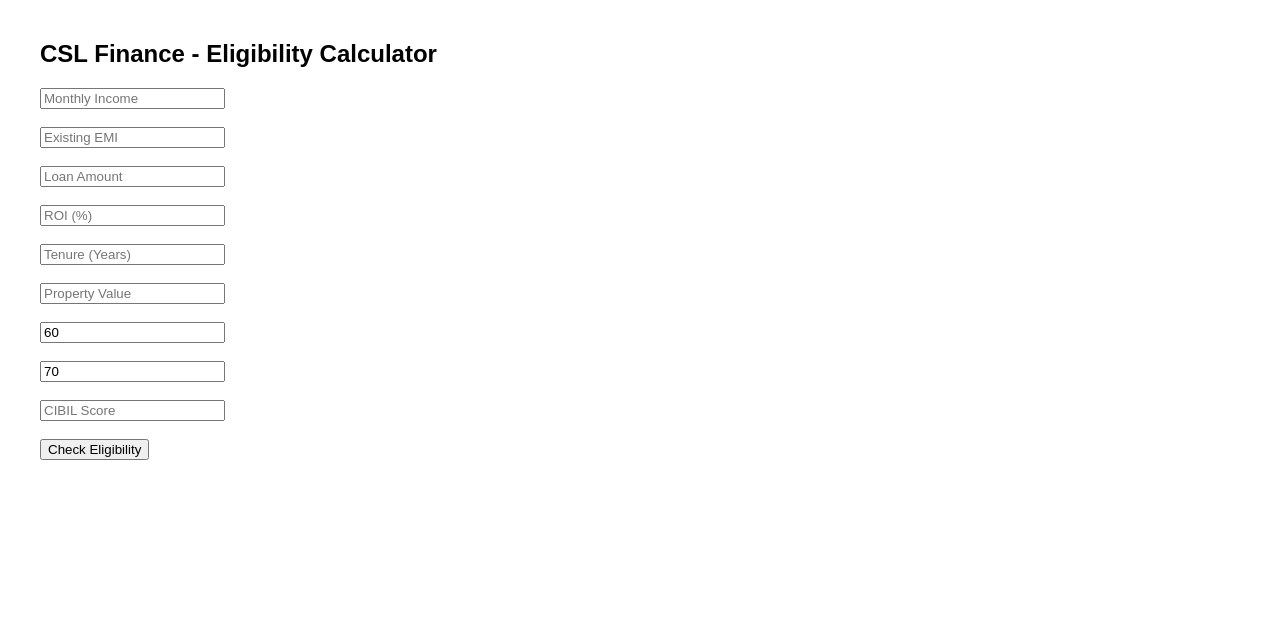
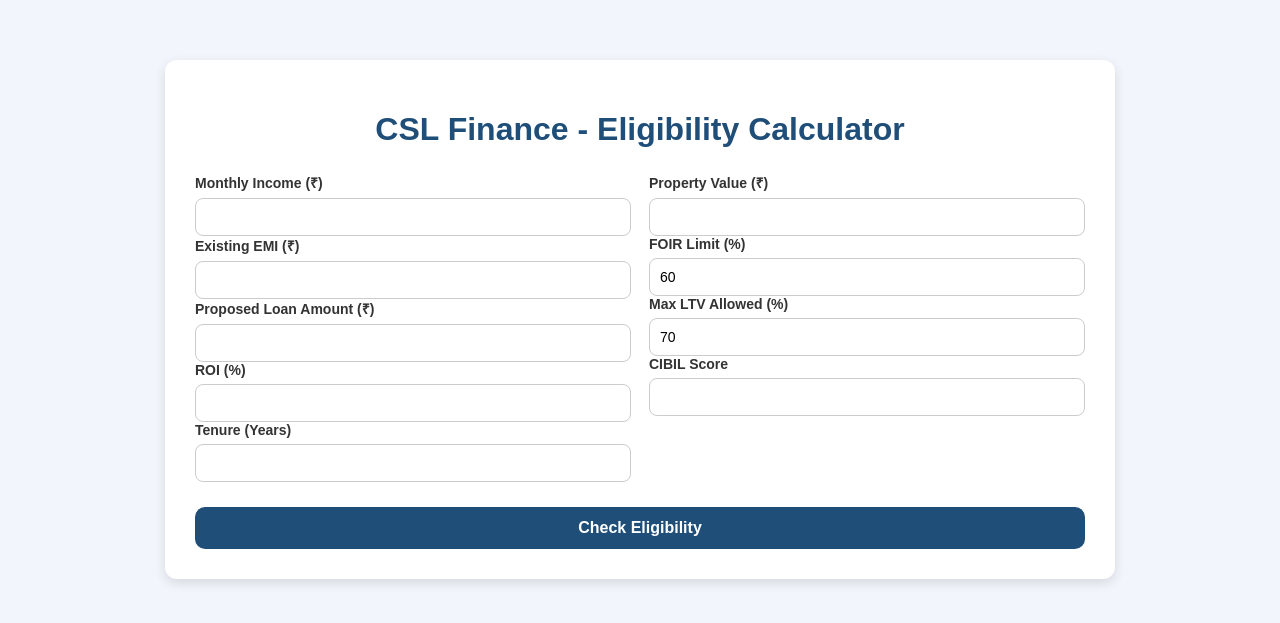
Before and after one commit to Suyashgusain08/csl-eligibility-webapp, a Flask app: page / in a window 1280 px wide. Shown: the top 623 px of the page. Run offline with Flask 3, Linux system fonts and the light colour scheme.

Commit message:
Add files via upload

```diff
--- a/CSL_Eligibility_WebApp/templates/index.html
+++ b/CSL_Eligibility_WebApp/templates/index.html
@@ -2,40 +2,194 @@
 <html>
 <head>
     <title>CSL Eligibility Calculator</title>
+    <style>
+        body {
+            font-family: Arial, sans-serif;
+            background: #f2f6fc;
+            margin: 0;
+            padding: 0;
+        }
+
+        .container {
+            max-width: 950px;
+            margin: 40px auto;
+            padding: 20px;
+        }
+
+        .card {
+            background: white;
+            padding: 30px;
+            border-radius: 12px;
+            box-shadow: 0px 4px 12px rgba(0,0,0,0.12);
+        }
+
+        h1 {
+            text-align: center;
+            color: #1f4e79;
+            margin-bottom: 25px;
+        }
+
+        .grid {
+            display: grid;
+            grid-template-columns: 1fr 1fr;
+            gap: 18px;
+        }
+
+        label {
+            font-size: 14px;
+            font-weight: bold;
+            margin-bottom: 6px;
+            display: block;
+            color: #333;
+        }
+
+        input {
+            width: 95%;
+            padding: 10px;
+            border: 1px solid #ccc;
+            border-radius: 8px;
+            font-size: 14px;
+        }
+
+        input:focus {
+            outline: none;
+            border-color: #1f4e79;
+            box-shadow: 0px 0px 6px rgba(31,78,121,0.3);
+        }
+
+        .btn {
+            margin-top: 25px;
+            width: 100%;
+            padding: 12px;
+            background: #1f4e79;
+            border: none;
+            color: white;
+            font-size: 16px;
+            border-radius: 10px;
+            cursor: pointer;
+            font-weight: bold;
+        }
+
+        .btn:hover {
+            background: #163a5c;
+        }
+
+        .result {
+            margin-top: 25px;
+            padding: 20px;
+            border-radius: 12px;
+            background: #f8f9fa;
+            border: 1px solid #ddd;
+        }
+
+        .result h2 {
+            margin-top: 0;
+            color: #1f4e79;
+        }
+
+        .eligible {
+            color: green;
+            font-weight: bold;
+            font-size: 18px;
+        }
+
+        .noteligible {
+            color: red;
+            font-weight: bold;
+            font-size: 18px;
+        }
+
+        .row {
+            display: flex;
+            justify-content: space-between;
+            padding: 6px 0;
+            border-bottom: 1px solid #e1e1e1;
+        }
+
+        .row:last-child {
+            border-bottom: none;
+        }
+
+        .row span {
+            font-weight: bold;
+        }
+
+        @media(max-width: 768px) {
+            .grid {
+                grid-template-columns: 1fr;
+            }
+            input {
+                width: 100%;
+            }
+        }
+    </style>
 </head>
-<body style="font-family: Arial; margin: 40px;">
 
-<h2>CSL Finance - Eligibility Calculator</h2>
+<body>
+    <div class="container">
+        <div class="card">
 
-<form method="POST">
-    <input type="number" step="0.01" name="income" placeholder="Monthly Income" required><br><br>
-    <input type="number" step="0.01" name="existing_emi" placeholder="Existing EMI" required><br><br>
-    <input type="number" step="0.01" name="loan_amount" placeholder="Loan Amount" required><br><br>
-    <input type="number" step="0.01" name="roi" placeholder="ROI (%)" required><br><br>
-    <input type="number" name="tenure" placeholder="Tenure (Years)" required><br><br>
-    <input type="number" step="0.01" name="property_value" placeholder="Property Value" required><br><br>
-    <input type="number" step="0.01" name="foir" placeholder="FOIR (%)" value="60" required><br><br>
-    <input type="number" step="0.01" name="max_ltv" placeholder="Max LTV (%)" value="70" required><br><br>
-    <input type="number" name="cibil" placeholder="CIBIL Score" required><br><br>
+            <h1>CSL Finance - Eligibility Calculator</h1>
 
-    <button type="submit">Check Eligibility</button>
-</form>
+            <form method="POST">
+                <div class="grid">
 
-{% if result %}
-<hr>
-<h3>Result</h3>
-<p><b>FOIR Allowed EMI:</b> ₹{{ result.foir_allowed_emi }}</p>
-<p><b>Proposed EMI:</b> ₹{{ result.proposed_emi }}</p>
-<p><b>Surplus/Deficit EMI:</b> ₹{{ result.surplus }}</p>
-<p><b>LTV %:</b> {{ result.ltv }}%</p>
-<p><b>Max Loan (FOIR):</b> ₹{{ result.max_loan_foir }}</p>
-<p><b>Max Loan (LTV):</b> ₹{{ result.max_loan_ltv }}</p>
-<p><b>Final Max Loan:</b> ₹{{ result.final_max_loan }}</p>
+                    <div>
+                        <label>Monthly Income (₹)</label>
+                        <input type="number" step="0.01" name="income" required>
 
-<h2 style="color:{% if result.status=='ELIGIBLE' %}green{% else %}red{% endif %};">
-Eligibility Status: {{ result.status }}
-</h2>
-{% endif %}
+                        <label>Existing EMI (₹)</label>
+                        <input type="number" step="0.01" name="existing_emi" required>
 
+                        <label>Proposed Loan Amount (₹)</label>
+                        <input type="number" step="0.01" name="loan_amount" required>
+
+                        <label>ROI (%)</label>
+                        <input type="number" step="0.01" name="roi" required>
+
+                        <label>Tenure (Years)</label>
+                        <input type="number" name="tenure" required>
+                    </div>
+
+                    <div>
+                        <label>Property Value (₹)</label>
+                        <input type="number" step="0.01" name="property_value" required>
+
+                        <label>FOIR Limit (%)</label>
+                        <input type="number" step="0.01" name="foir" value="60" required>
+
+                        <label>Max LTV Allowed (%)</label>
+                        <input type="number" step="0.01" name="max_ltv" value="70" required>
+
+                        <label>CIBIL Score</label>
+                        <input type="number" name="cibil" required>
+                    </div>
+
+                </div>
+
+                <button class="btn" type="submit">Check Eligibility</button>
+            </form>
+
+            {% if result %}
+            <div class="result">
+                <h2>Eligibility Result</h2>
+
+                <div class="row"><div>FOIR Allowed EMI</div><span>₹{{ result.foir_allowed_emi }}</span></div>
+                <div class="row"><div>Proposed EMI</div><span>₹{{ result.proposed_emi }}</span></div>
+                <div class="row"><div>Surplus / Deficit EMI</div><span>₹{{ result.surplus }}</span></div>
+                <div class="row"><div>LTV %</div><span>{{ result.ltv }}%</span></div>
+                <div class="row"><div>Max Loan (FOIR)</div><span>₹{{ result.max_loan_foir }}</span></div>
+                <div class="row"><div>Max Loan (LTV)</div><span>₹{{ result.max_loan_ltv }}</span></div>
+                <div class="row"><div>Final Max Loan</div><span>₹{{ result.final_max_loan }}</span></div>
+
+                <br>
+                <p class="{% if result.status == 'ELIGIBLE' %}eligible{% else %}noteligible{% endif %}">
+                    Eligibility Status: {{ result.status }}
+                </p>
+            </div>
+            {% endif %}
+
+        </div>
+    </div>
 </body>
 </html>
```
